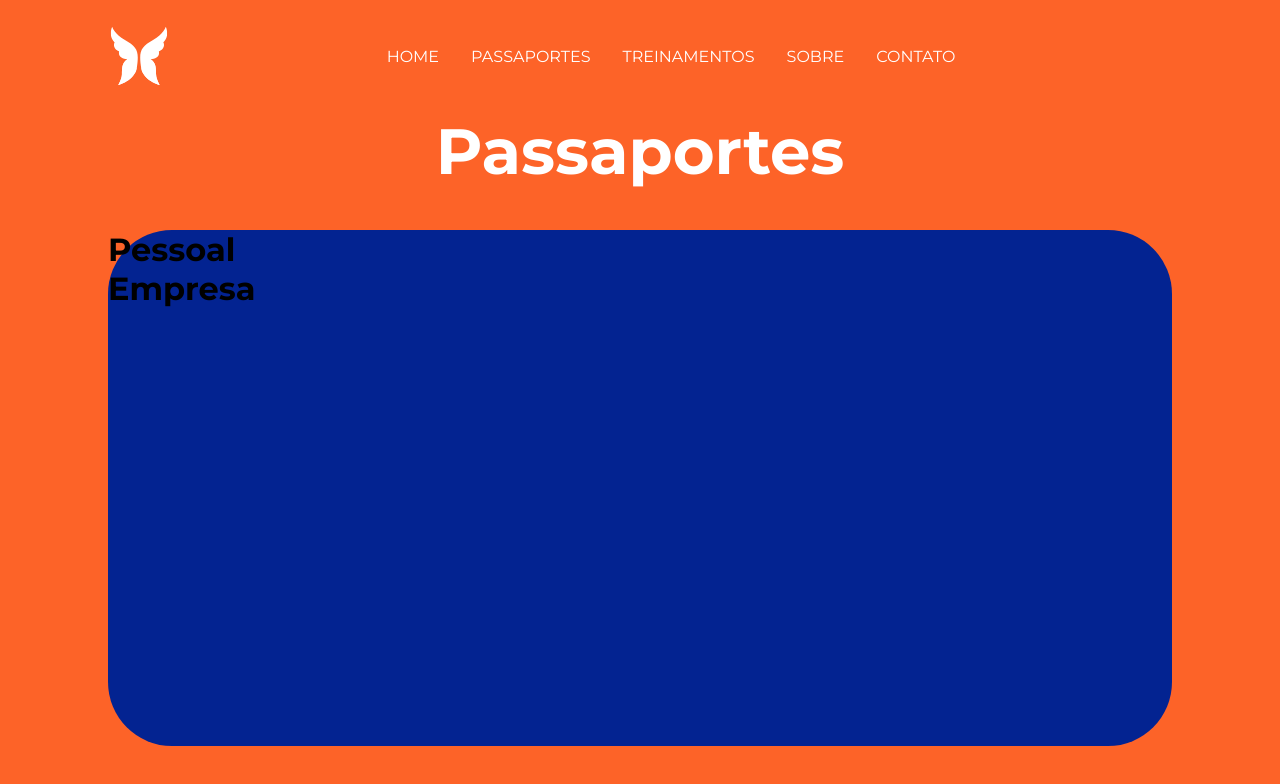
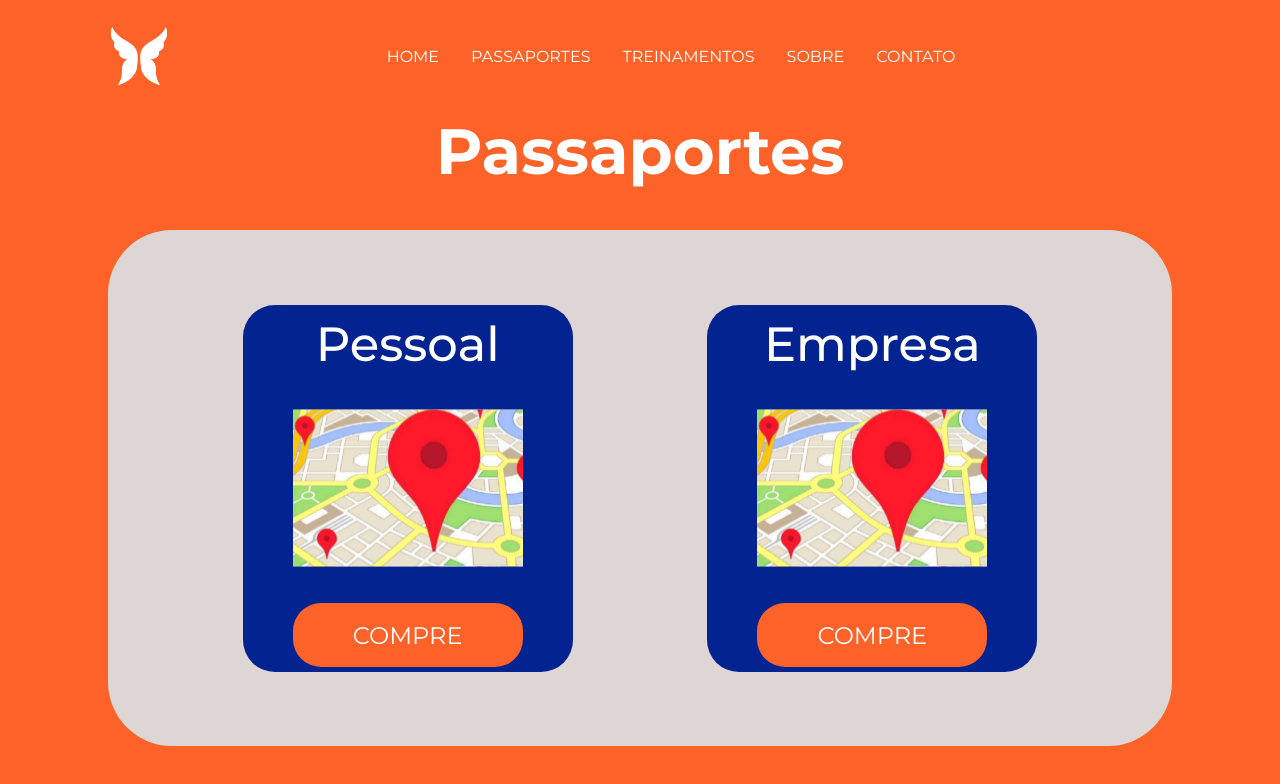
Before and after one commit to Butterflyingg/FrontEnd, an Angular app: page / in a window 1280 px wide. Shown: the top 784 px of the page. Built offline with nearby package versions, Linux system fonts and the light colour scheme.

Commit message:
passaport finished

```diff
--- a/src/app/pass/body-pass/body-pass.component.html
+++ b/src/app/pass/body-pass/body-pass.component.html
@@ -4,7 +4,7 @@
         <h1>Passaportes</h1>
     </div>
     <div class="body-pass">
-        <div class="card" *ngFor="let i of InfoCard">
+        <div class="cards" *ngFor="let i of InfoCard">
             <app-card-pass [itens]="i"></app-card-pass>
         </div>
     </div>
--- a/src/app/pass/body-pass/body-pass.component.scss
+++ b/src/app/pass/body-pass/body-pass.component.scss
@@ -17,11 +17,23 @@
 
 .body-pass{
     background-color: var(--color-2);
+    background-color: rgb(222, 213, 213);
+
     height: 75%;
     border-radius: 64px;
+    display: flex;
+    justify-content: space-evenly;
+    align-items: center;
+    // gap: 184px;
 }
 
-.card{
-    display: flex;
+.cards{
+    background-color: var(--color-1);
+    background-color: var(--color-2);
+
+
+    width: 330px;
+    height: 367px;
+    border-radius: 32px;
 
 }
--- a/src/app/pass/card-pass/card-pass.component.html
+++ b/src/app/pass/card-pass/card-pass.component.html
@@ -2,4 +2,10 @@
     <div class="title-card">
         <h1>{{itens.pass_name}}</h1>
     </div>
+    <div class="img-card">
+        <img src="{{itens.pass_img}}" alt="">
+    </div>
+    <div class="button-card">
+        <button class="btn-card">COMPRE</button>
+    </div>
 </div>
--- a/src/app/pass/card-pass/card-pass.component.scss
+++ b/src/app/pass/card-pass/card-pass.component.scss
@@ -0,0 +1,41 @@
+.cards{
+    display: flex;
+    flex-direction: column;
+    align-items: center;
+    justify-content: space-between;
+    // gap: 30px;
+    padding: 3.3% 0 3.3% 0;
+    color: #FFF;
+    // height: 100%;
+}
+.title-card h1{
+    font-size: 48px;
+    font-style: normal;
+    font-weight: 500;
+    line-height: normal;
+}
+.img-card{
+    display: flex;
+    justify-content: center;
+    align-items: center;
+}
+.img-card img{
+    width: 230px;
+    height: 230px;
+}
+
+.btn-card{
+    width: 230px;
+    height: 8vh;
+    border-radius: 28px;
+    background-color: var(--color-1);
+    color: #FFF;
+    font-size: 24px;
+    border: none;
+    cursor: pointer;
+    transition: 1s;
+}
+
+.btn-card:hover{
+    color: var(--color-2);
+}
```
